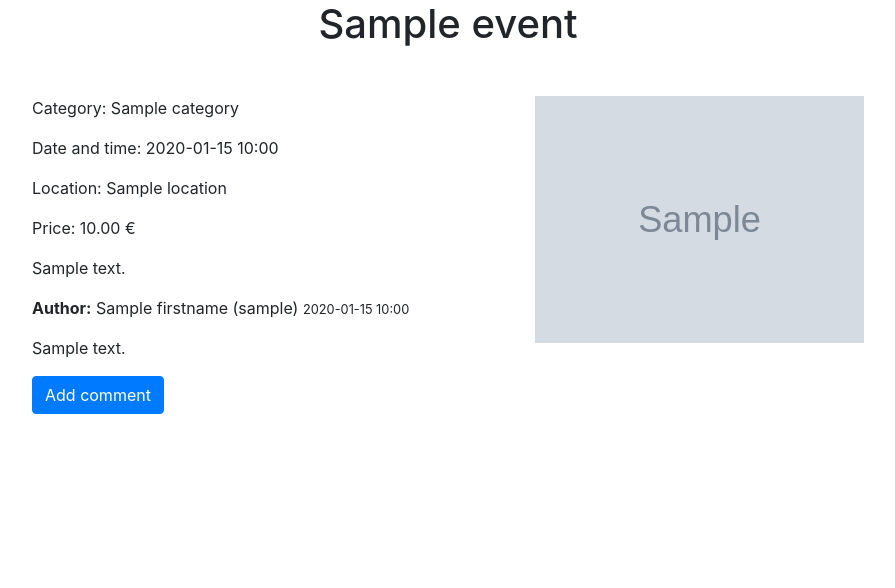
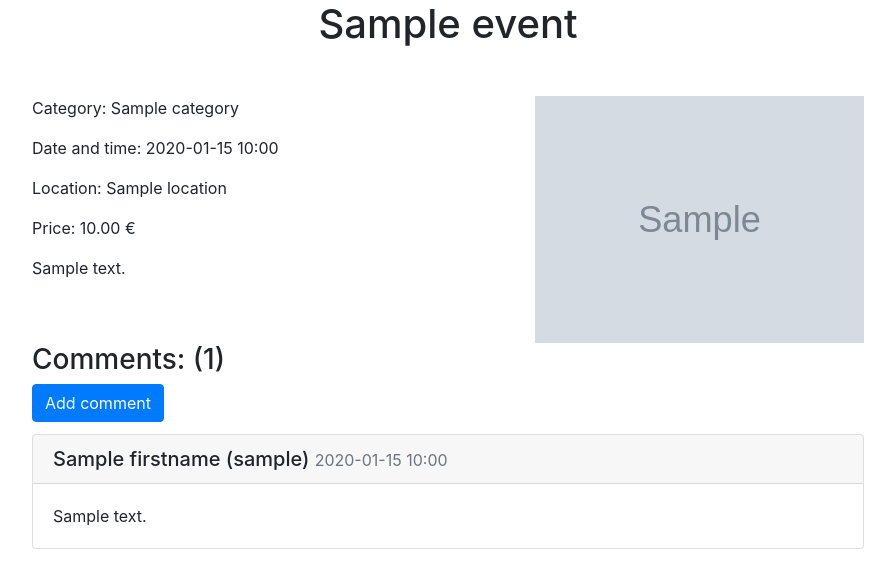
Before and after one commit to MatZil/DataDog-Projektas, a Symfony app: template templates/events/eventDetails.html.twig in a window 1280 px wide. Shown: the part 116-704 px from the top of the page, without its empty margins (192-1087 px from the left). Run offline with Twig, Linux system fonts and the light colour scheme; the template is opened without the code that fills it: most values are stand-ins (such as "Sample title", 1, 10 or a date in 2020); grey boxes marked "Sample" are stand-in pictures; some libraries are stand-ins or nearby versions.

Commit message:
added bootstrap for comments

```diff
--- a/src/Form/CommentFormType.php
+++ b/src/Form/CommentFormType.php
@@ -7,7 +7,7 @@ namespace App\Form;
 use App\Entity\Comment;
 use Symfony\Component\Form\AbstractType;
 use Symfony\Component\Form\Extension\Core\Type\SubmitType;
-use Symfony\Component\Form\Extension\Core\Type\TextType;
+use Symfony\Component\Form\Extension\Core\Type\TextareaType;
 use Symfony\Component\Form\FormBuilderInterface;
 use Symfony\Component\OptionsResolver\OptionsResolver;
 
@@ -16,8 +16,8 @@ class CommentFormType extends AbstractType
     public function buildForm(FormBuilderInterface $builder, array $options)
     {
         $builder
-            ->add('content', TextType::class, [
-                //'help' => 'Up to 180 characters long',
+            ->add('content', TextareaType::class, [
+                'help' => 'Up to 180 characters long',
                 //'attr' => ['autofocus' => null]
             ])
             ->add('submit', SubmitType::class);
--- a/templates/events/eventDetails.html.twig
+++ b/templates/events/eventDetails.html.twig
@@ -1,5 +1,12 @@
 {% extends 'base.html.twig' %}
 {% block body %}
+    <style>
+        .gap-50 {
+            width:100%;
+            height:50px;
+        }
+    </style>
+
 <div class="">
     <h1 class="text-center mb-5">{{ event.title }}</h1>
     <div class="row">
@@ -11,11 +18,6 @@
             <p class="text-break">{{ event.description }}</p>
             {#{% if event.comments %} #}
             {#<p>{{ event.comments|length  }}</p>#}
-            {% for comment in event.comments %}
-                <p><b>Author:</b> {{ comment.user.firstname }} ({{ comment.user.username }}) <small>{{ comment.createdAt | date("Y-m-d H:i") }}</small></p>
-                <p>{{ comment.content }}</p>
-            {% endfor %}
-            <a class="btn btn-primary btn-bg float-left mb-2" href="{{ path('app_addComment', { 'slug': event.id }) }}">Add comment</a>
             {#{% endif %}#}
         </div>
         {% if event.photo %}
@@ -25,4 +27,17 @@
         {% endif %}
     </div>
 </div>
+    <div>
+        <h3>Comments: ({{ event.comments|length  }})</h3>
+        <a class="btn btn-primary btn-bg float-left mb-2" href="{{ path('app_addComment', { 'slug': event.id }) }}">Add comment</a>
+        <div class="gap-50"></div>
+        {% for comment in event.comments %}
+            <div class="card">
+                <h5 class="card-header">{{ comment.user.firstname }} ({{ comment.user.username }}) <small class="text-muted">{{ comment.createdAt | date("Y-m-d H:i") }}</small></h5>
+                <div class="card-body">
+                    <p class="card-text">{{ comment.content }}</p>
+                </div>
+            </div>
+        {% endfor %}
+    </div>
 {% endblock %}
```
Also changed, not shown: src/Entity/Comment.php (+7 -0 lines).
